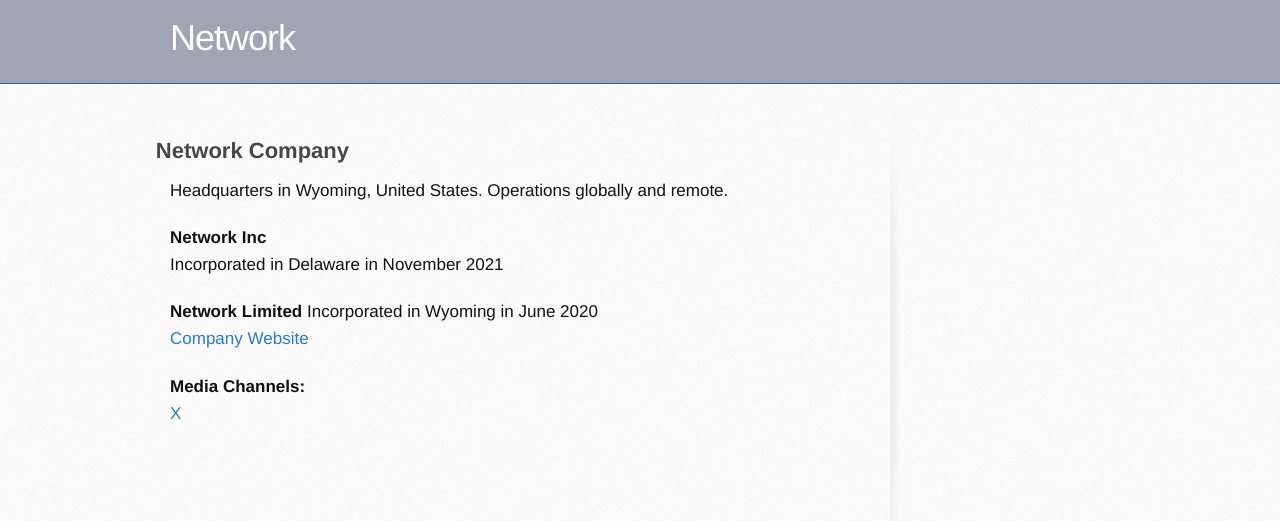
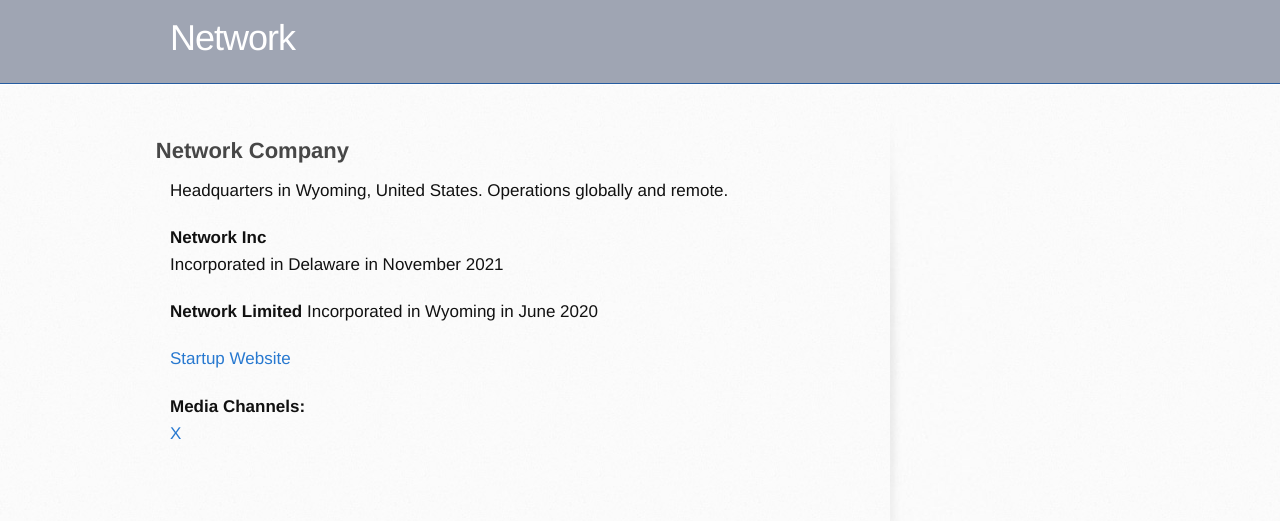
Before and after one commit to networkf/network.github.io, a Jekyll site: the page built from company.md, in a window 1280 px wide. Shown: the top 521 px of the page. Built offline with Jekyll 4.4.1, drawn with Linux system fonts in a browser that asks for light colours; some web fonts are replaced; our own code applies the rules of GitHub Pages for plain Markdown files; the repository's description, which GitHub fills in, is left out.

Commit message:
Update company.md

```diff
--- a/company.md
+++ b/company.md
@@ -18,7 +18,8 @@ Incorporated in Delaware in November 2021
 **Network Limited**
 Incorporated in Wyoming in June 2020
 <br>
-<a href="https://netxork.com">Company Website</a>
+
+<a href="https://netxork.com">Startup Website</a>
 <br>
 
 **Media Channels:**
```
